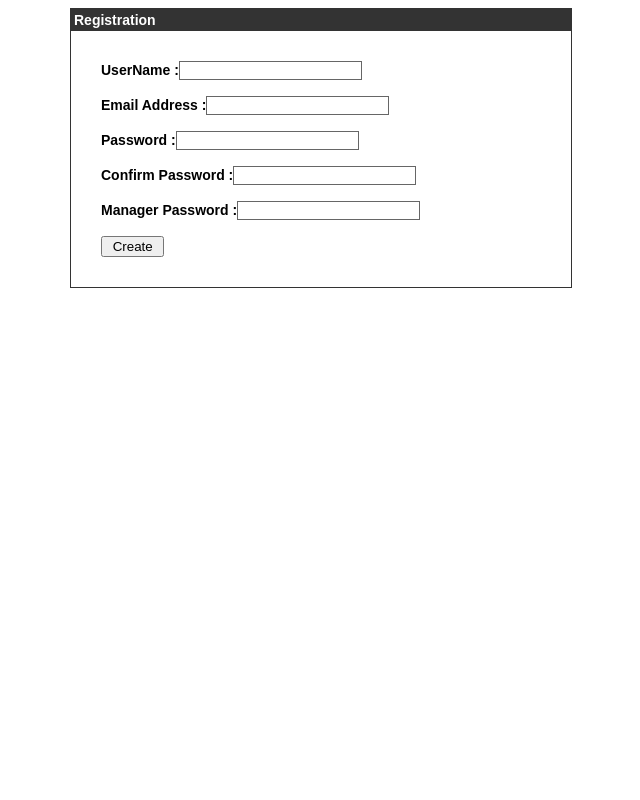
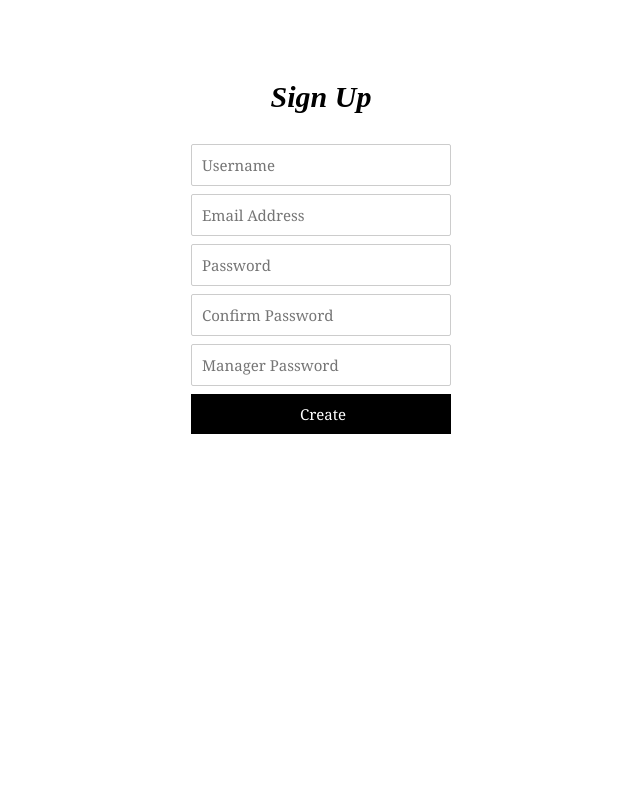
Before and after one commit to gauravtamhan/gtmovies, a PHP site: page /register.php in a window 1280 px wide. Shown: the whole page, without its empty margins (319-959 px from the left). Run offline with PHP 8.4, Linux system fonts and the light colour scheme.

Commit message:
up to date

```diff
--- a/hello.php
+++ /dev/null
@@ -1,3 +0,0 @@
-<?php
-	echo "hello";
-?>
--- a/movie.php
+++ b/movie.php
@@ -109,7 +109,7 @@
 					<a href="overview.php"> Overview </a>
 				</td>
 				<td>
-					<a href="#"> Movie Review </a>
+					<a href="review.php"> Movie Review </a>
 				</td>
 				<td>
 					<a href="#"> Buy Ticket </a>
--- a/register.php
+++ b/register.php
@@ -4,7 +4,6 @@
 
 
    if($_SERVER["REQUEST_METHOD"] == "POST") {
-         echo "initially";
    		$count = 0;
    		$mang_pass_sql = "SELECT * FROM SYSTEM_INFO";
    		$mang_pass_result = mysqli_query($db, '$mang_pass_sql');
@@ -12,7 +11,6 @@
 
 
       if ($_POST['password'] == "" || $_POST['conf_password'] == "" || $_POST['email'] == "" || $_POST['username'] == "") {
-            echo "please privide";
       		$error = "Please provide input to all fields";
       } else if ($_POST['mymang_password'] != "" && $_POST['mymang_password'] != $mang_pass) {
       		$error = "Manager password is incorrect.";
@@ -26,10 +24,10 @@
             $new_user_result = mysqli_query($db, $new_user_qu);
             $numb_rows = mysqli_num_rows($new_user_result);
             if ($numb_rows == 0) {
-               $sql = "INSERT INTO MANAGER (Email, Username, Password) VALUES ('$new_username', '$new_email', '$new_password')";
+               $sql = "INSERT INTO MANAGER (Email, Username, Password) VALUES ('$new_email', '$new_username', '$new_password')";
                $result = mysqli_query($db, $sql);
                $error = "";
-               header("location: home.php");
+               header("location: login.php");
             } else {
                $error = "Username and Password already exists";
             }
@@ -42,10 +40,10 @@
       		$new_user_result = mysqli_query($db, $new_user_qu);
       		$numb_rows = mysqli_num_rows($new_user_result);
       		if ($numb_rows == 0) {
-      			$sql = "INSERT INTO CUSTOMER (Email, Username, Password) VALUES ('$new_username', '$new_email', '$new_password')";
+      			$sql = "INSERT INTO CUSTOMER (Email, Username, Password) VALUES ('$new_email', '$new_username', '$new_password')";
 				   $result = mysqli_query($db, $sql);
                $error = "";
-					header("location: home.php");
+					header("location: login.php");
 				} else {
       			$error = "Username and Password already exists";
       		}
@@ -61,19 +59,39 @@
       <title>Registeration Page</title>
 
       <style type = "text/css">
-         body {
-            font-family:Arial, Helvetica, sans-serif;
-            font-size:14px;
+         h1 {
+            font-style: italic;
+            font-size: 30px;
+            text-align: center;
+            margin-top: 80px;
          }
 
-         label {
-            font-weight:bold;
-            width:100px;
-            font-size:14px;
+         input[type=text], input[type=password]{
+             width: 100%;
+             padding: 10px 10px;
+             margin-bottom: 8px;
+             box-sizing: border-box;
+             border: 1px solid #ccc;
+             -webkit-transition: 0.5s;
+             transition: 0.5s;
+             outline: none;
+             border-radius: 2px;
+             font-family: Georgia;
+             font-size: 15px;
          }
 
-         .box {
-            border:#666666 solid 1px;
+         input[type=text]:focus, input[type=password]:focus {
+             border: 1px solid black;
+         }
+
+         input[type=submit] {
+            width: 100%;
+            font-size: 15px;
+            background-color: black;
+            color: white;
+            padding: 10px;
+            border: none;
+            font-family: Georgia;
          }
       </style>
 
@@ -85,20 +103,20 @@
             $error = "";
          }
      ?>
+     <h1> Sign Up </h1>
+      <div align = "center">
+         <div style = "width:300px; border: none; margin-top:30px" align = "left">
 
-      <div align = "center">
-         <div style = "width:500px; border: solid 1px #333333; " align = "left">
-            <div style = "background-color:#333333; color:#FFFFFF; padding:3px;"><b>Registration</b></div>
 
-            <div style = "margin:30px">
+            <div style = "margin:20px">
 
                <form action = "" method = "post">
-                  <label>UserName  	:</label><input type = "text" name = "username" class = "box"/><br /><br />
-                  <label>Email Address  :</label><input type = "text" name = "email" class = "box"/><br /><br />
-                  <label>Password  :</label><input type = "password" name = "password" class = "box" /><br/><br />
-                  <label>Confirm Password  :</label><input type = "password" name = "conf_password" class = "box" /><br/><br />
-                  <label>Manager Password  :</label><input type = "password" name = "mymang_password" class = "box" /><br/><br />
-                  <input type = "submit" value = " Create "/><br />
+                  <input type = "text" name = "username" placeholder="Username"/>
+                  <input type = "text" name = "email" placeholder="Email Address"/>
+                  <input type = "password" name = "password" placeholder="Password" />
+                  <input type = "password" name = "conf_password" placeholder="Confirm Password" />
+                  <input type = "password" name = "mymang_password" placeholder="Manager Password" />
+                  <input type = "submit" value = " Create"/>
                </form>
 
 
```
Also changed, not shown: login.php (+5 -2 lines), review.php (added, +156 -0 lines), tower.jpg (deleted).
